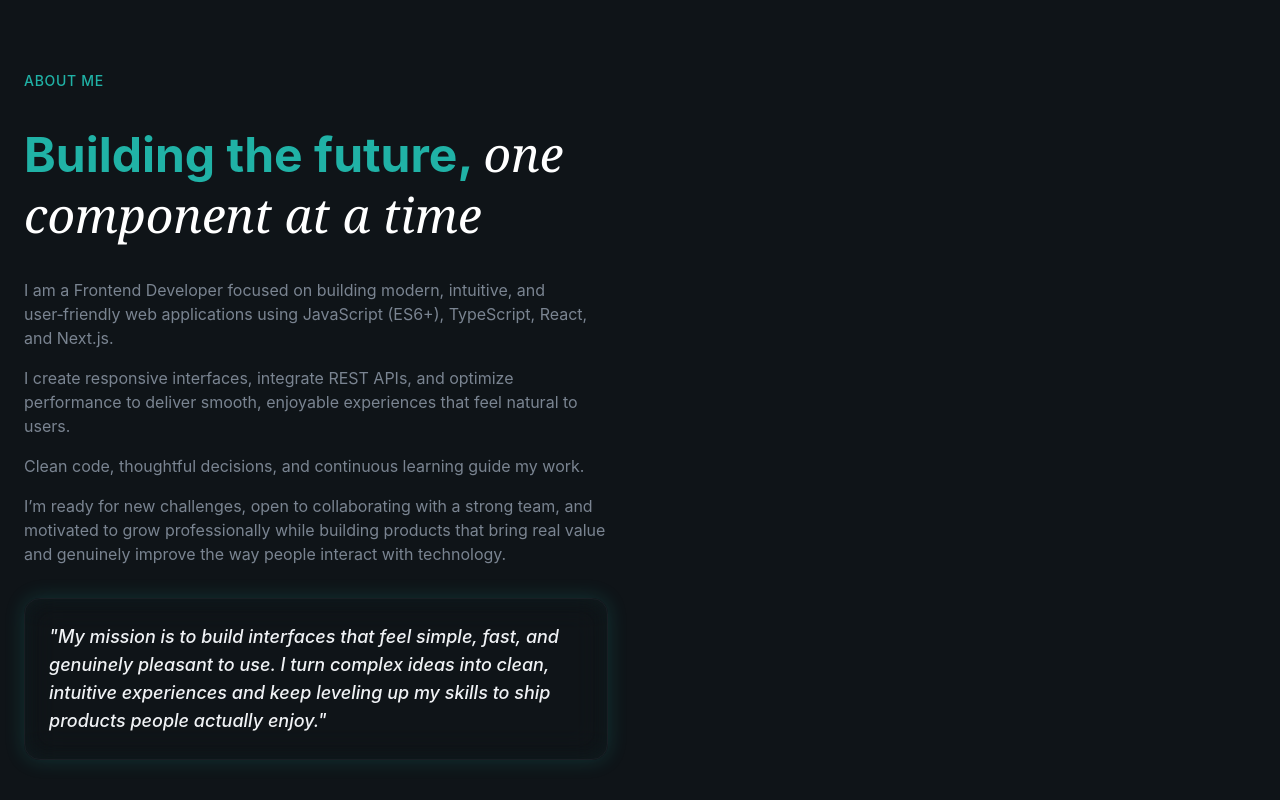
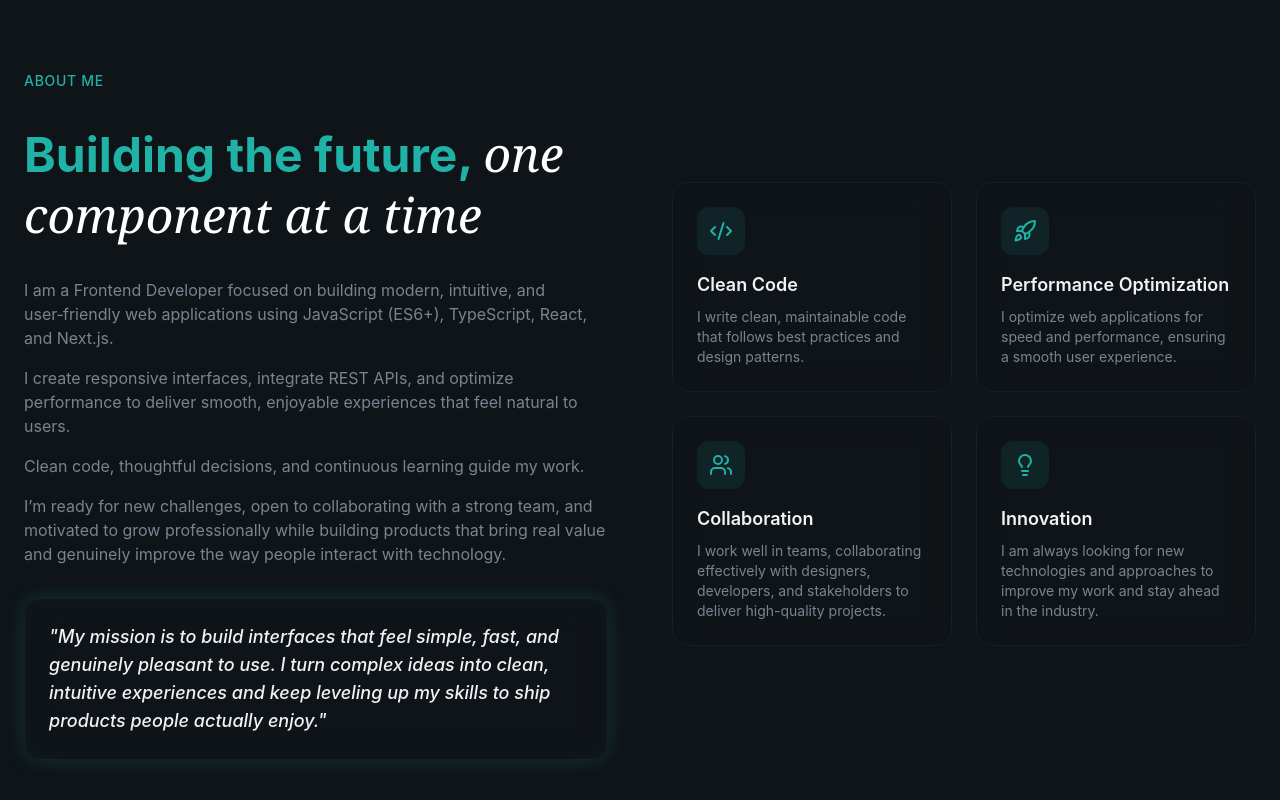
Before and after one commit to SpiriT-L/cv-portfolio, a React (Vite) app: page / in a window 1280 px wide. Shown: the part 1260-2060 px from the top of the page. Built offline with nearby package versions, Linux system fonts and the light colour scheme.

Commit message:
feat: enhance About section with mission statement and highlights grid

```diff
--- a/src/section/About.tsx
+++ b/src/section/About.tsx
@@ -26,13 +26,11 @@
       'I am always looking for new technologies and approaches to improve my work and stay ahead in the industry.',
   },
 ];
-
 export const About = () => {
   return (
     <section id='about' className='py-32 relative overflow-hidden'>
       <div className='container mx-auto px-6 relative z-10'>
         <div className='grid lg:grid-cols-2 gap-16 items-center'>
-          {/* left column */}
           <div className='space-y-8'>
             <div className='animation-fade-in'>
               <span className='text-secondary-foreground text-sm font-medium tracking-wider uppercase'>
@@ -69,7 +67,7 @@
               </p>
             </div>
             <div className='glass rounded-2xl p-6 glow-border animate-fade-in animation-delay-300'>
-              <p className='text-lg font-medium italic text-foreground' >
+              <p className='text-lg font-medium italic text-foreground'>
                 "My mission is to build interfaces that feel simple, fast, and
                 genuinely pleasant to use. I turn complex ideas into clean,
                 intuitive experiences and keep leveling up my skills to ship
@@ -77,6 +75,23 @@
               </p>
             </div>
           </div>
+          <div className='grid sm:grid-cols-2 gap-6'>
+            {highlights.map((item, index) => (
+              <div
+                key={index}
+                className='glass p-6 rounded-2xl animate-fade-in'
+                style={{ animationDelay: `${(index + 1) * 200}ms` }}
+              >
+                <div className='w-12 h-12 rounded-xl bg-primary/10 flex items-center justify-center mb-4 hover:bg-primary/20'>
+                  <item.icon className='w-6 h-6 text-primary' />
+                </div>
+                <h3 className='text-lg font-semibold mb-2'>{item.title}</h3>
+                <p className='text-sm text-muted-foreground'>
+                  {item.description}
+                </p>
+              </div>
+            ))}
+          </div>
         </div>
       </div>
     </section>
```
